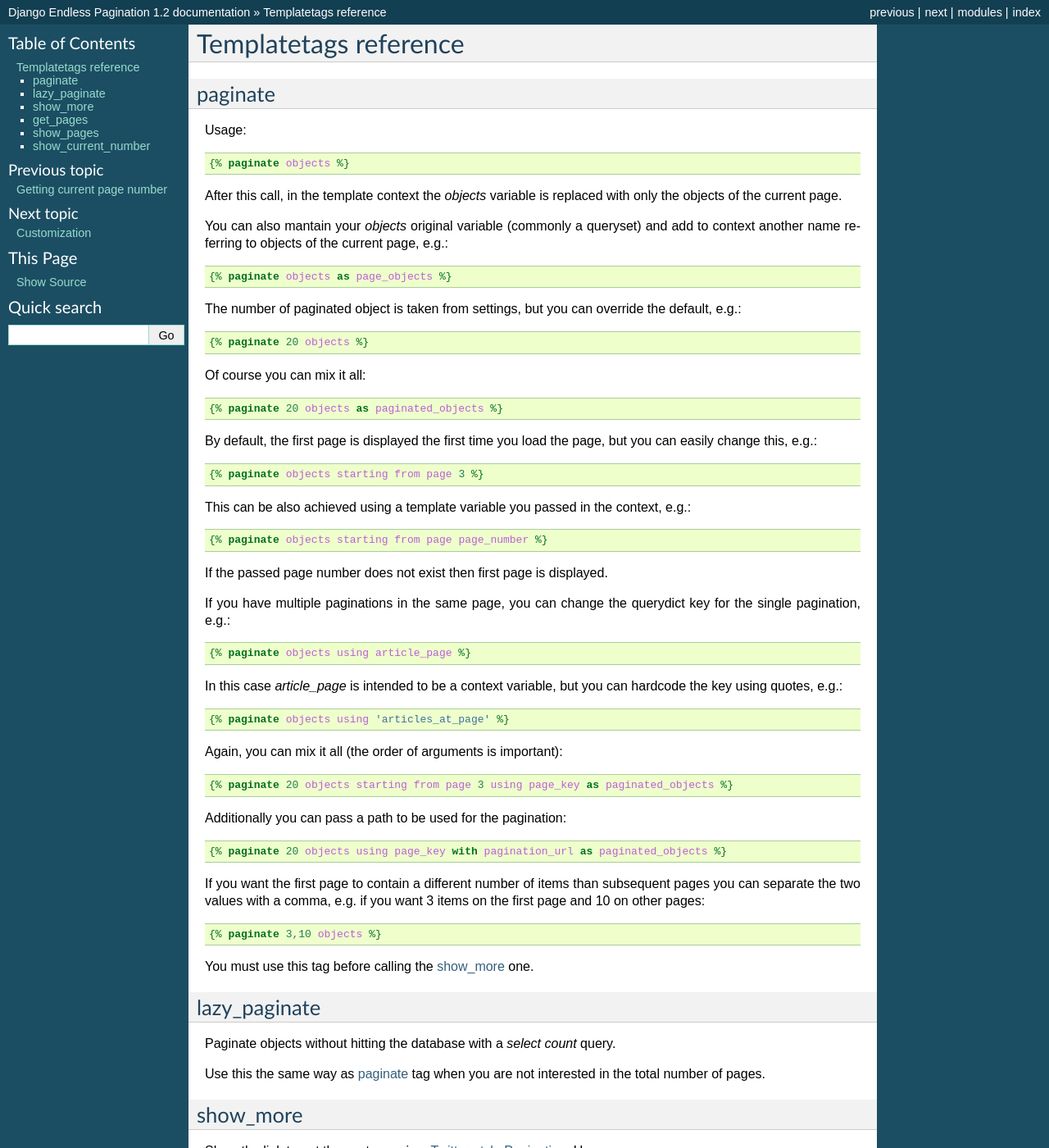
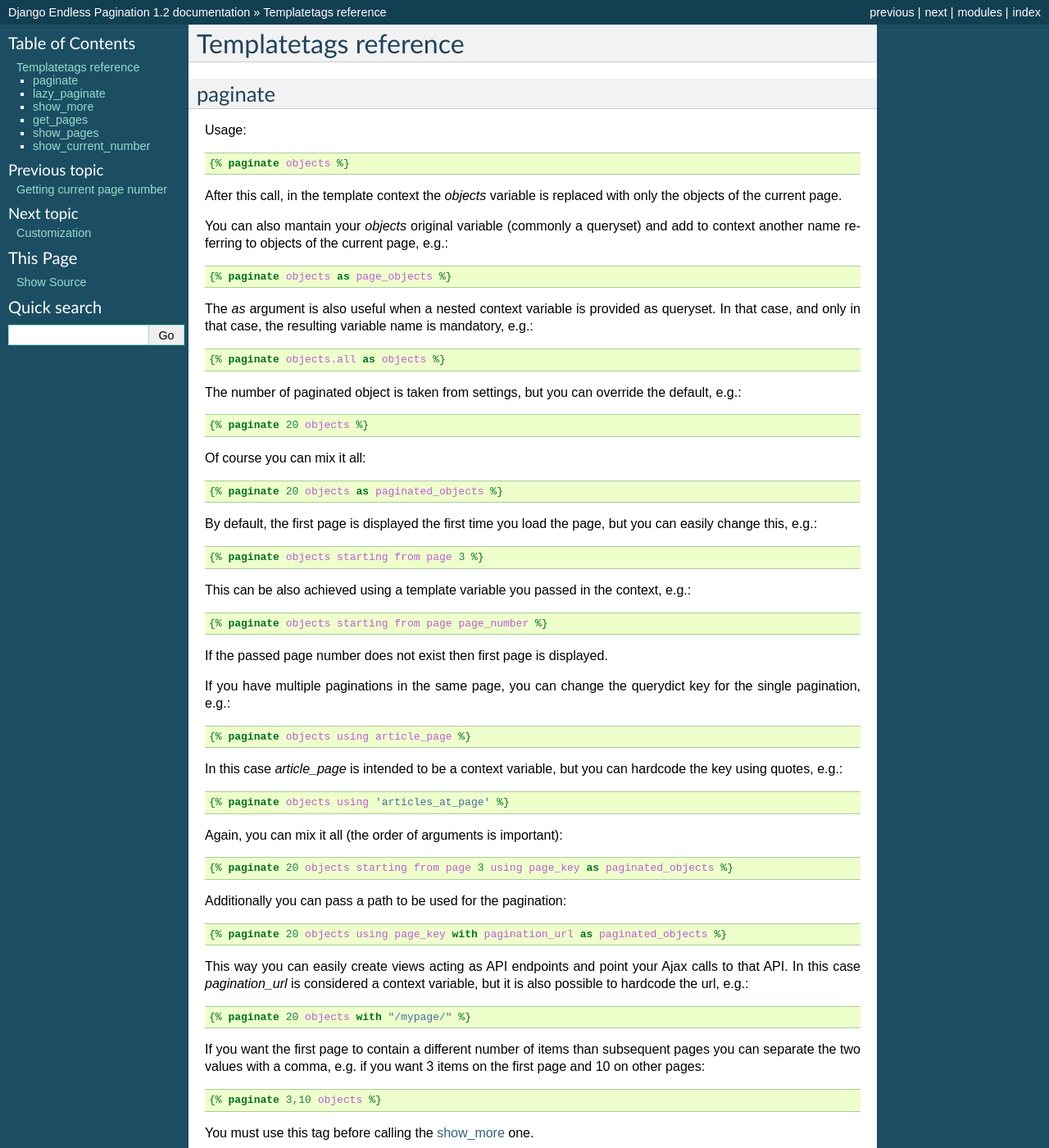
Before and after one commit to frankban/django-endless-pagination, a Sphinx documentation site: the page built from doc/templatetags_reference.rst, in a window 1280 px wide and 1400 px high. Shown: the whole window at 82% size. Built offline with Sphinx 7.4.7, drawn with Linux system fonts in a browser that asks for light colours.

Commit message:
Added support for nested context variables in paginate and lazy_paginate tags.

```diff
--- a/doc/templatetags_reference.rst
+++ b/doc/templatetags_reference.rst
@@ -20,6 +20,14 @@
 .. code-block:: html+django
 
     {% paginate objects as page_objects %}
+
+The *as* argument is also useful when a nested context variable is provided
+as queryset. In that case, and only in that case, the resulting variable
+name is mandatory, e.g.:
+
+.. code-block:: html+django
+
+    {% paginate objects.all as objects %}
 
 The number of paginated object is taken from settings, but you can
 override the default, e.g.:
@@ -75,6 +83,14 @@
 .. code-block:: html+django
 
     {% paginate 20 objects using page_key with pagination_url as paginated_objects %}
+
+This way you can easily create views acting as API endpoints and point your
+Ajax calls to that API. In this case *pagination_url* is considered a
+context variable, but it is also possible to hardcode the url, e.g.:
+
+.. code-block:: html+django
+
+    {% paginate 20 objects with "/mypage/" %}
 
 If you want the first page to contain a different number of items than
 subsequent pages you can separate the two values with a comma, e.g. if
```
Also changed, not shown: doc/changelog.rst (+30 -0 lines), 2 other files.
